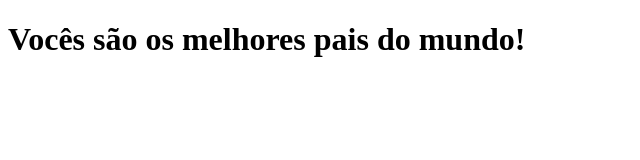
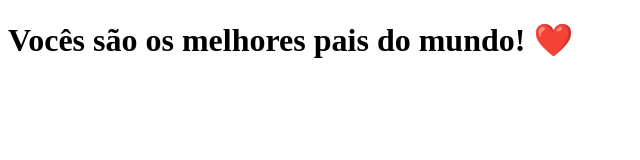
Before and after one commit to caio-pellegrini/clone-tabnews, a Next.js app: page / in a window 1280 px wide. Shown: the top 160 px of the page, without its empty margins (0-640 px from the left). Built offline with nearby package versions, Linux system fonts and the light colour scheme.

Commit message:
modifica a frase

```diff
--- a/pages/index.js
+++ b/pages/index.js
@@ -1,5 +1,5 @@
 function Home() {
-    return <h1>Vocês são os melhores pais do mundo!</h1>
+    return <h1>Vocês são os melhores pais do mundo! ❤️</h1>
 }
 
 export default Home;
```
